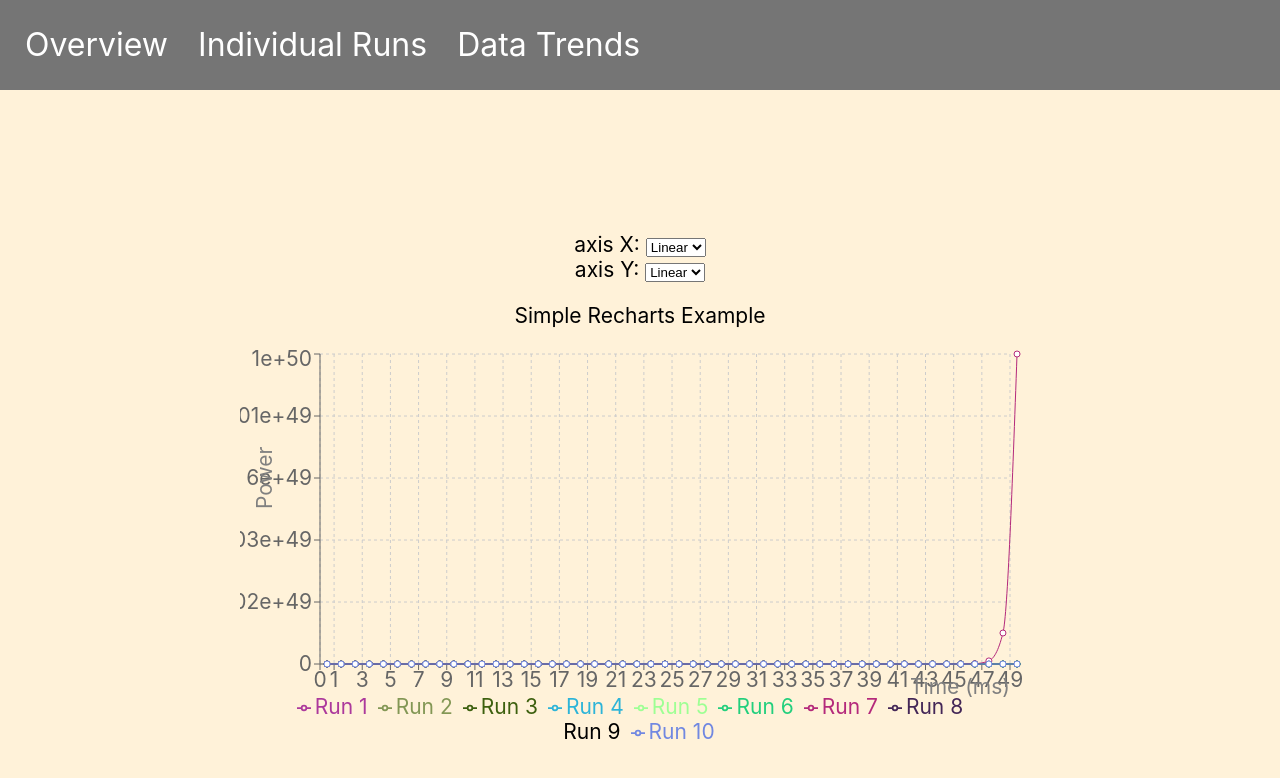
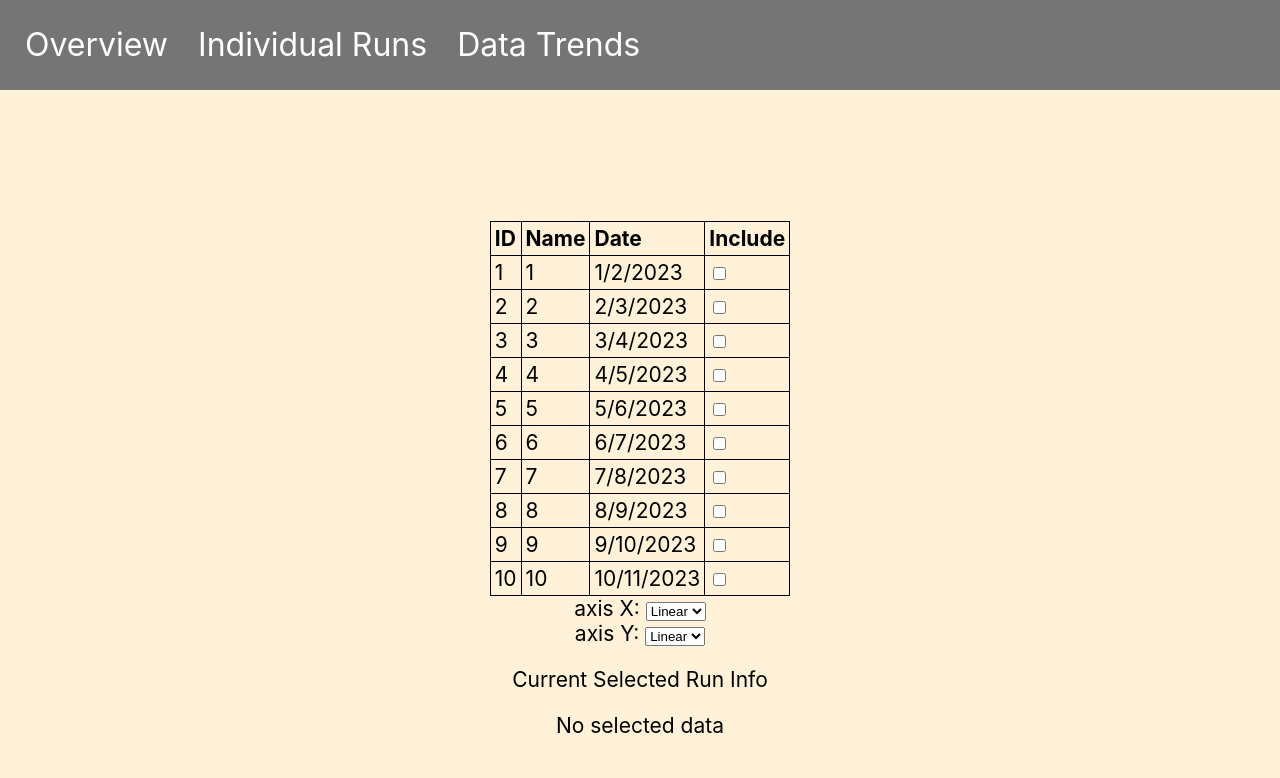
Before and after one commit to GavinBardwell/ECEN404-2024FA-FMCW-False-Behavior, a React (Create React App) app: page /Runs in a window 1280 px wide. Shown: the top 778 px of the page. Built offline with nearby package versions, Linux system fonts and the light colour scheme.

Commit message:
run selection done

```diff
--- /dev/null
+++ b/src/assets/RunTable.jsx
@@ -0,0 +1,45 @@
+import React, { useState, useEffect } from 'react';
+
+const RunsTable = ({ inputRuns, selectedRuns, onRunSelectionChange }) => {
+  const [runData, setRunData] = useState([])
+  useEffect(() => {
+    // Simulating fetching data from an API
+    setRunData(inputRuns.Runs);
+  }, [inputRuns]);
+
+  // Assuming you'll use the selectedRuns for data visualization elsewhere
+  // You might pass setSelectedRuns to a context, or lift state up to use it in other components
+
+  return (
+    <table>
+      <thead>
+        <tr>
+          <th>ID</th>
+          <th>Name</th>
+          <th>Date</th>
+          <th>Include</th>
+        </tr>
+      </thead>
+      <tbody>
+        {runData.map((run) => (
+          <tr key={run.id}>
+
+            <td>{run.id}</td>
+            <td>{run.name}</td>
+            <td>{run.Date}</td>
+            <td>
+              <input
+                type="checkbox"
+                checked={selectedRuns.some(r => r.id === run.id)}
+                onChange={() => {onRunSelectionChange(run)
+              }}
+              />
+            </td>
+          </tr>
+        ))}
+      </tbody>
+    </table>
+  );
+};
+
+export default RunsTable;
--- a/src/assets/RunVisualization.jsx
+++ b/src/assets/RunVisualization.jsx
@@ -1,6 +1,5 @@
 import React, { useEffect, useState } from 'react';
 import { LineChart, Line, XAxis, YAxis, CartesianGrid, Tooltip, Legend } from 'recharts';
-import mockData from './RunDetails.json';
 import { scaleLog, scaleLinear } from 'd3-scale';
 
 
@@ -10,37 +9,30 @@ const scaleType = (type) => {
         return scaleLinear();
       case 'log':
         return scaleLog();
-      case 'dB':
-        // Assuming your data isn't already in dB. If it is, use 'linear' instead.
-        return 'linear'; // You would need to transform your data to dB before plotting.
       default:
         return 'linear';
     }
   };
+const colors = ['#8884d8', '#82ca9d', '#ffc658', '#ff7300', '#413ea0', '#1f77b4', '#d62728', '#2ca02c', '#9467bd', '#8c564b'];
 
-
-const RunDetailsChart = ({ xScale = 'linear', yScale = 'linear' }) => {
+const RunDetailsChart = ({ xScale = 'linear', yScale = 'linear', inputData }) => {
   const [data, setData] = useState([]);
 
   useEffect(() => {
     const transformData = (rawData) => {
         let transformed = [];
-        // If yScale is 'dB', transform the data accordingly. Else, leave as is.
-        const isDbScale = yScale === 'dB';
         for (let i = 0; i < rawData.Runs[0].power.length; i++) {
           let point = { time: i }; // Time in ms
           rawData.Runs.forEach(run => {
-            point[`Run ${run.id}`] = isDbScale ? 10 * Math.log10(run.power[i]) : run.power[i];
+            point[`Run ${run.id}`] = run.power[i];
           });
           transformed.push(point);
         }
         return transformed;
       };
-
-    const dataForChart = transformData(mockData, yScale);
+    const dataForChart = transformData(inputData, yScale);
     setData(dataForChart);
-    console.log(dataForChart)
-  }, [xScale, yScale]); // Updates whenever yScale changes
+  }, [xScale, yScale, inputData]); // Updates whenever yScale changes
 
   return (
     <LineChart
@@ -60,7 +52,7 @@ const RunDetailsChart = ({ xScale = 'linear', yScale = 'linear' }) => {
       <Tooltip />
       <Legend />
       {data[0] && Object.keys(data[0]).filter(key => key !== 'time').map((key, idx) => (
-        <Line type="monotone" dataKey={key} stroke={`#${Math.floor(Math.random()*16777215).toString(16)}`} key={idx} />
+        <Line type="monotone" dataKey={key} stroke={colors[idx % colors.length]} key={idx} />
       ))}
     </LineChart>
   );
--- a/src/assets/RunWindow.jsx
+++ b/src/assets/RunWindow.jsx
@@ -1,11 +1,12 @@
 import React, { useState } from 'react';
 import ScaleSelector from './ScaleSelector';
 import RunDetailsChart from './RunVisualization'; // Adjust the import path if necessary
-
+import mockData from './RunDetails.json';
+import RunsTable from './RunTable';
 
 function RunWindow() {
-  const [scales, setScales] = useState({ X: 'linear', Y: 'linear' });
-
+  const [scales, setScales] = useState({ X: 'linear', Y: 'linear'});
+  const [selectedRuns, setSelectedRuns] = useState({Runs: []});
   const handleScaleChange = (axis, selectedScale) => {
     // Update the scales state with new values for either x or y
     setScales(prevScales => ({
@@ -14,18 +15,43 @@ function RunWindow() {
     }),
   );
   }
+
+  const handleRunSelectionChange = (run) => {
+    setSelectedRuns(prev => {
+      const isAlreadySelected = prev.Runs.some(r => r.id === run.id);
+      if (isAlreadySelected) {
+        return {
+          ...prev,
+          Runs: prev.Runs.filter(r => r.id !== run.id) // Deselect
+        };
+      } else {
+        return {
+          ...prev,
+          Runs: [...prev.Runs, run] // Select
+        };
+      }
+    });
+  };
   return (
 
     <div className="App">
       <div>
+        <RunsTable inputRuns={mockData} selectedRuns={selectedRuns.Runs} onRunSelectionChange={handleRunSelectionChange}/>
+      </div>
+      <div>
         <ScaleSelector axis="X" onScaleChange={handleScaleChange} />
         <ScaleSelector axis="Y" onScaleChange={handleScaleChange} />
       </div>
+
       <header className="App-header">
-        <p>
-          Simple Recharts Example
+      <p>
+          Current Selected Run Info
         </p>
-        <RunDetailsChart xScale={scales.X} yScale={scales.Y}/>
+        {selectedRuns.Runs.length > 0 ? (
+          <RunDetailsChart xScale={scales.X} yScale={scales.Y} inputData={selectedRuns}/>
+        ) : (
+          <p>No selected data</p>
+        )}
       </header>
     </div>
   );
--- a/src/assets/ScaleSelector.jsx
+++ b/src/assets/ScaleSelector.jsx
@@ -16,7 +16,6 @@ function ScaleSelector({ axis, onScaleChange }) {
       <select id={`scale-select-${axis}`} value={scale} onChange={handleChange}>
         <option value="log">Log</option>
         <option value="linear">Linear</option>
-        <option value="dB">dB</option>
       </select>
     </div>
   );
```
